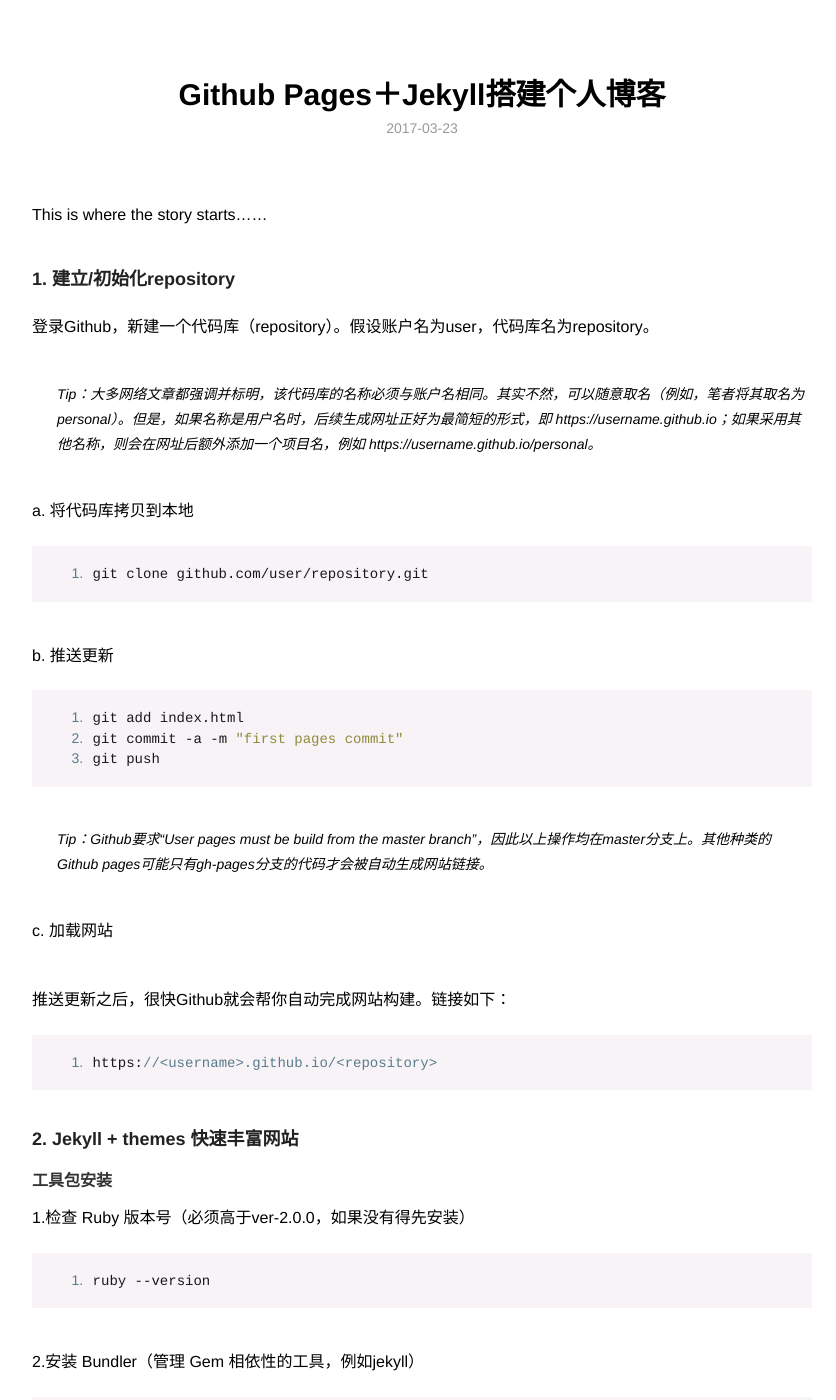
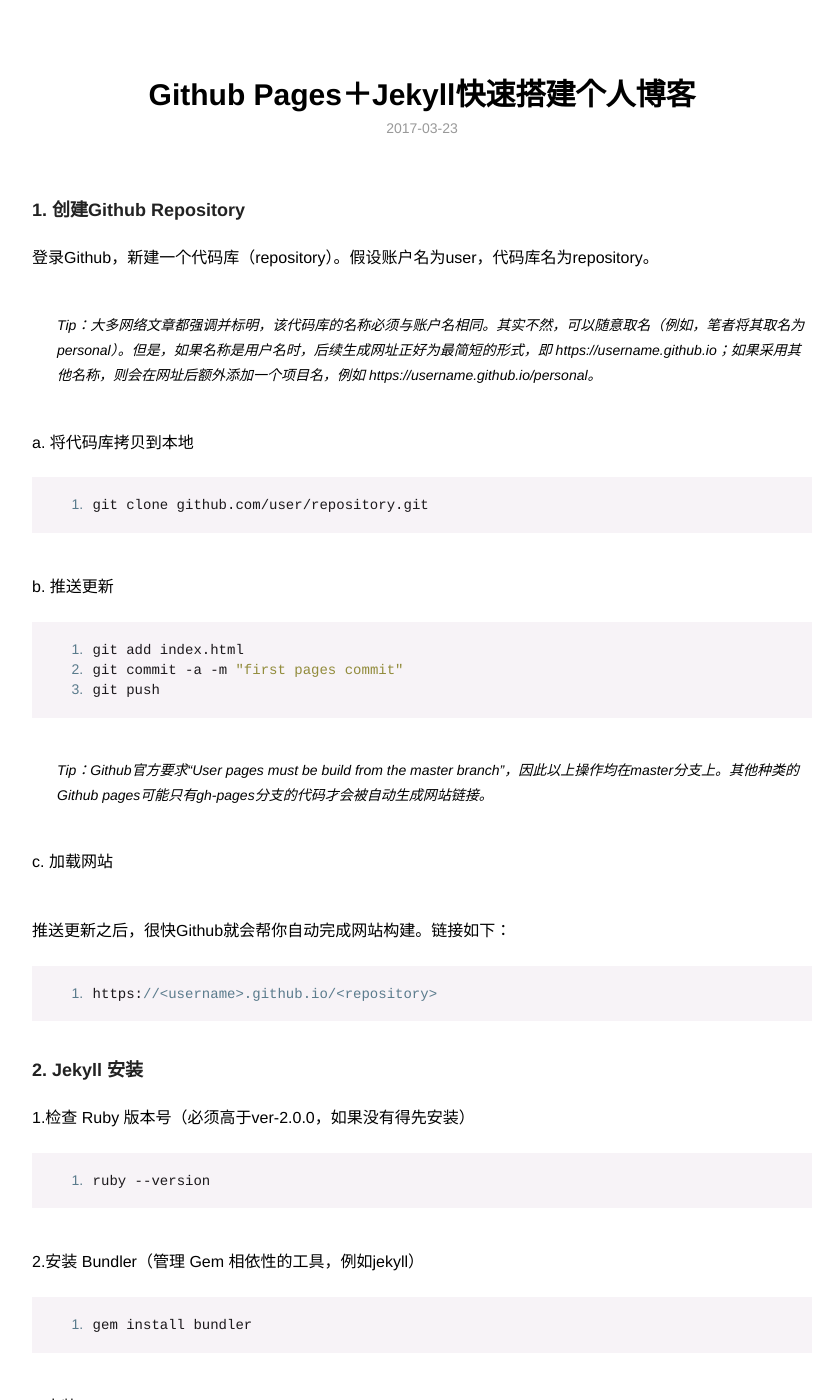
Before and after one commit to seeping007/seeping007.github.io, a Jekyll site: the page built from _posts/2017-03-23-gitpage-jekyll.md, in a window 1280 px wide and 1400 px high. Shown: the whole window, without its empty margins (218-1054 px from the left). Built offline with Jekyll 4.4.1, drawn with Linux system fonts in a browser that asks for light colours; some of the changed text lies outside the part shown.

Commit message:
modify post

````diff
--- a/_posts/2017-03-23-gitpage-jekyll.md
+++ b/_posts/2017-03-23-gitpage-jekyll.md
@@ -1,17 +1,16 @@
 ---
 layout: post
-title: Github Pages＋Jekyll搭建个人博客
-description: 轻松使用Github Pages建立自己的独立博客，并使用Jekyll模版进行美化。
+title: Github Pages＋Jekyll快速搭建个人博客
+description: 20分钟教会你使用Github Pages和Jekyll建立自己的独立博客。
 category: blog
 ---
 
-This is where the story starts......
 
-### 1. 建立/初始化repository
+### 1. 创建Github Repository
 
 登录Github，新建一个代码库（repository）。假设账户名为user，代码库名为repository。
 
-> Tip：大多网络文章都强调并标明，该代码库的名称必须与账户名相同。其实不然，可以随意取名（例如，笔者将其取名为 personal）。但是，如果名称是用户名时，后续生成网址正好为最简短的形式，即 https://username.github.io；如果采用其他名称，则会在网址后额外添加一个项目名，例如 https://username.github.io/personal。
+> Tip：大多网络文章都强调并标明，该代码库的名称必须与账户名相同。其实不然，可以随意取名（例如，笔者将其取名为personal）。但是，如果名称是用户名时，后续生成网址正好为最简短的形式，即 https://username.github.io；如果采用其他名称，则会在网址后额外添加一个项目名，例如 https://username.github.io/personal。
 
 a. 将代码库拷贝到本地
 
@@ -26,7 +25,7 @@
 git commit -a -m "first pages commit"
 git push
 ```
-> Tip：Github要求“User pages must be build from the master branch”，因此以上操作均在master分支上。其他种类的Github pages可能只有gh-pages分支的代码才会被自动生成网站链接。
+> Tip：Github官方要求“User pages must be build from the master branch”，因此以上操作均在master分支上。其他种类的Github pages可能只有gh-pages分支的代码才会被自动生成网站链接。
 
 c. 加载网站
 
@@ -36,9 +35,8 @@
 https://<username>.github.io/<repository>
 ```
 
-### 2. Jekyll + themes 快速丰富网站
+### 2. Jekyll 安装
 
-#### 工具包安装
 1.检查 Ruby 版本号（必须高于ver-2.0.0，如果没有得先安装）
 
 ```
@@ -93,12 +93,14 @@
 
 > Tips: 模版目录中 _site 是由 Jekyll 转换生成，用于保存本地预览页面，因此建议将 _site 目录放进你的 .gitignore 文件中。
 
-### 4. 绑定个人域名
+### 4. 绑定域名
 可参考 [GitHub Pages 绑定来自阿里云的域名][2]
 
 ### 相关资料
 * [GitHub + Jekyll 搭建并美化个人网站][3]
+* [使用Github Pages建独立博客][4]
 
 [1]: http://jekyllthemes.org/
 [2]: http://quantumman.me/blog/setting-up-a-domain-with-gitHub-pages.html
 [3]: http://www.jianshu.com/p/85ca31174488
+[4]: http://beiyuu.com/github-pages
````
Also changed, not shown: other parts of _posts/2017-03-23-gitpage-jekyll.md (+5 -3 lines).
